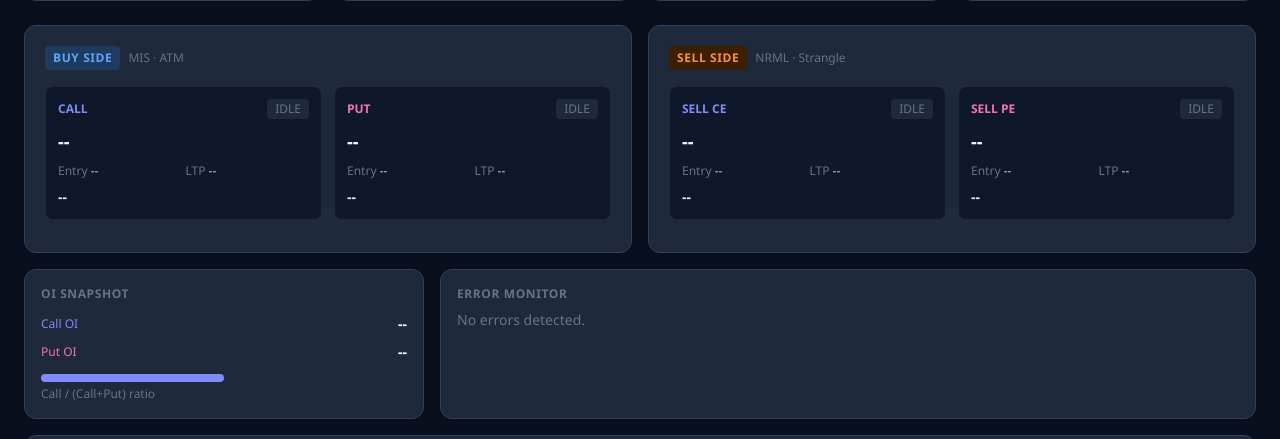
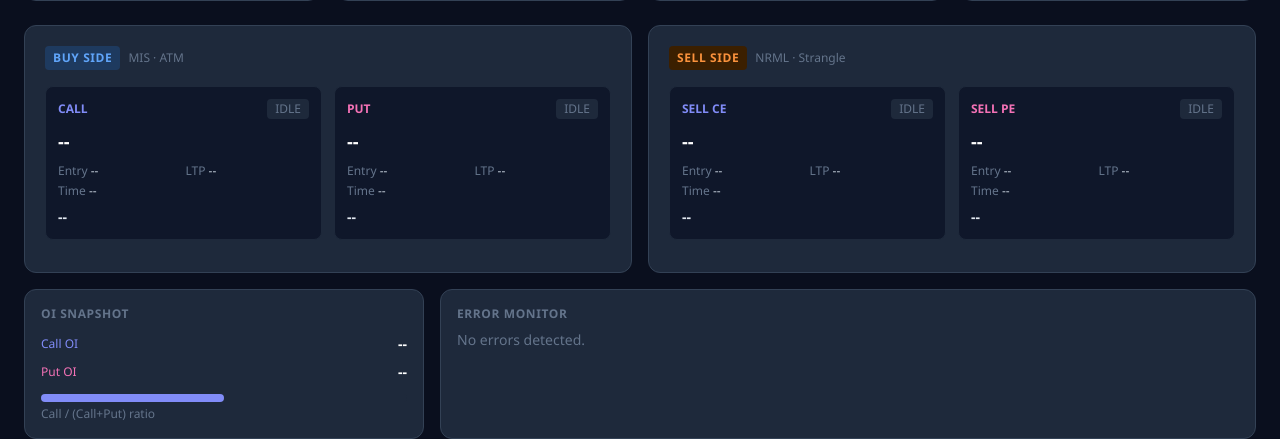
Before and after one commit to ssrajpal2001/Option_buying_March, a FastAPI app: page / in a window 1280 px wide. Shown: the part 260-699 px from the top of the page. Run offline with FastAPI, Linux system fonts and the light colour scheme; some libraries are stand-ins or nearby versions.

Commit message:
Finalize V3 strategy enhancements with workflow phases and UI entry time
- Implement full Sell Side V3 logic: VWAP Slope Exit, Multi-strike scanner, Scalable TSL.
- Add 'Workflow Phase' and 'Re-entry Style' controls with conditional technical exit bypass.
- Update Dashboard to display 'Entry Time' for active Buy and Sell positions.
- Fix UI bug in strategy settings ensuring correct state management for toggles.
- Update documentation with final logic for client approval.

Co-authored-by: ssrajpal2001 <217346057+ssrajpal2001@users.noreply.github.com>

```diff
--- a/hub/sell_manager_v3.py
+++ b/hub/sell_manager_v3.py
@@ -314,7 +314,7 @@ class SellManagerV3:
 
         # User Fix: Restrict entry to TF-settled boundaries
         tf = self._cfg('rsi.tf', 5)
-        is_start_of_day = (timestamp.time() >= start_time_obj and timestamp.time() < (datetime.combine(dt.date.today(), start_time_obj) + timedelta(minutes=1)).time())
+        is_start_of_day = (timestamp.time() >= start_time_obj and timestamp.time() < (datetime.combine(timestamp.date(), start_time_obj) + timedelta(minutes=1)).time())
         is_settled_boundary = (timestamp.minute % tf == 0 and timestamp.second >= 10)
         was_recently_closed = self.last_exit_timestamp is not None
 
--- a/web/templates/dashboard.html
+++ b/web/templates/dashboard.html
@@ -52,6 +52,7 @@
         <div class="grid grid-cols-2 gap-1 mt-2 text-xs" style="color:#64748b">
           <div>Entry <span id="buy-call-entry" class="text-slate-300">--</span></div>
           <div>LTP <span id="buy-call-ltp" class="text-slate-300">--</span></div>
+          <div>Time <span id="buy-call-time" class="text-slate-300">--</span></div>
         </div>
         <div class="text-sm font-bold mt-2" id="buy-call-pnl">--</div>
       </div>
@@ -64,6 +65,7 @@
         <div class="grid grid-cols-2 gap-1 mt-2 text-xs" style="color:#64748b">
           <div>Entry <span id="buy-put-entry" class="text-slate-300">--</span></div>
           <div>LTP <span id="buy-put-ltp" class="text-slate-300">--</span></div>
+          <div>Time <span id="buy-put-time" class="text-slate-300">--</span></div>
         </div>
         <div class="text-sm font-bold mt-2" id="buy-put-pnl">--</div>
       </div>
@@ -85,6 +87,7 @@
         <div class="grid grid-cols-2 gap-1 mt-2 text-xs" style="color:#64748b">
           <div>Entry <span id="sell-ce-entry" class="text-slate-300">--</span></div>
           <div>LTP <span id="sell-ce-ltp" class="text-slate-300">--</span></div>
+          <div>Time <span id="sell-ce-time" class="text-slate-300">--</span></div>
         </div>
         <div class="text-sm font-bold mt-2" id="sell-ce-pnl">--</div>
       </div>
@@ -97,6 +100,7 @@
         <div class="grid grid-cols-2 gap-1 mt-2 text-xs" style="color:#64748b">
           <div>Entry <span id="sell-pe-entry" class="text-slate-300">--</span></div>
           <div>LTP <span id="sell-pe-ltp" class="text-slate-300">--</span></div>
+          <div>Time <span id="sell-pe-time" class="text-slate-300">--</span></div>
         </div>
         <div class="text-sm font-bold mt-2" id="sell-pe-pnl">--</div>
       </div>
@@ -248,6 +252,7 @@ function updateDashboard(d) {
     document.getElementById(`${pfx}-strike`).textContent = pos.strike || '--';
     document.getElementById(`${pfx}-entry`).textContent = fmt(pos.entry);
     document.getElementById(`${pfx}-ltp`).textContent = fmt(pos.ltp);
+    document.getElementById(`${pfx}-time`).textContent = pos.entry_time || '--';
     const pnlEl2 = document.getElementById(`${pfx}-pnl`);
     if (active) {
       pnlEl2.textContent = `₹ ${fmt(pos.pnl)}`;
@@ -279,6 +284,7 @@ function updateDashboard(d) {
     document.getElementById(`${pfx}-strike`).textContent = pos.strike || '--';
     document.getElementById(`${pfx}-entry`).textContent = fmt(pos.entry);
     document.getElementById(`${pfx}-ltp`).textContent = fmt(pos.ltp);
+    document.getElementById(`${pfx}-time`).textContent = pos.entry_time || '--';
     const pnlEl3 = document.getElementById(`${pfx}-pnl`);
     if (active) {
       pnlEl3.textContent = `₹ ${fmt(pos.pnl)}`;
--- a/web/templates/strategy.html
+++ b/web/templates/strategy.html
@@ -867,6 +867,7 @@ function selectMode(btn) {
   document.querySelectorAll(`[data-path="${path}"]`).forEach(el => {
     el.classList.remove('bg-indigo-600', 'text-white');
     el.classList.add('text-slate-400');
+    el.dataset.active = "false";
   });
   btn.classList.add('bg-indigo-600', 'text-white');
   btn.classList.remove('text-slate-400');
```
Also changed, not shown: hub/status_writer.py (+8 -2 lines).
